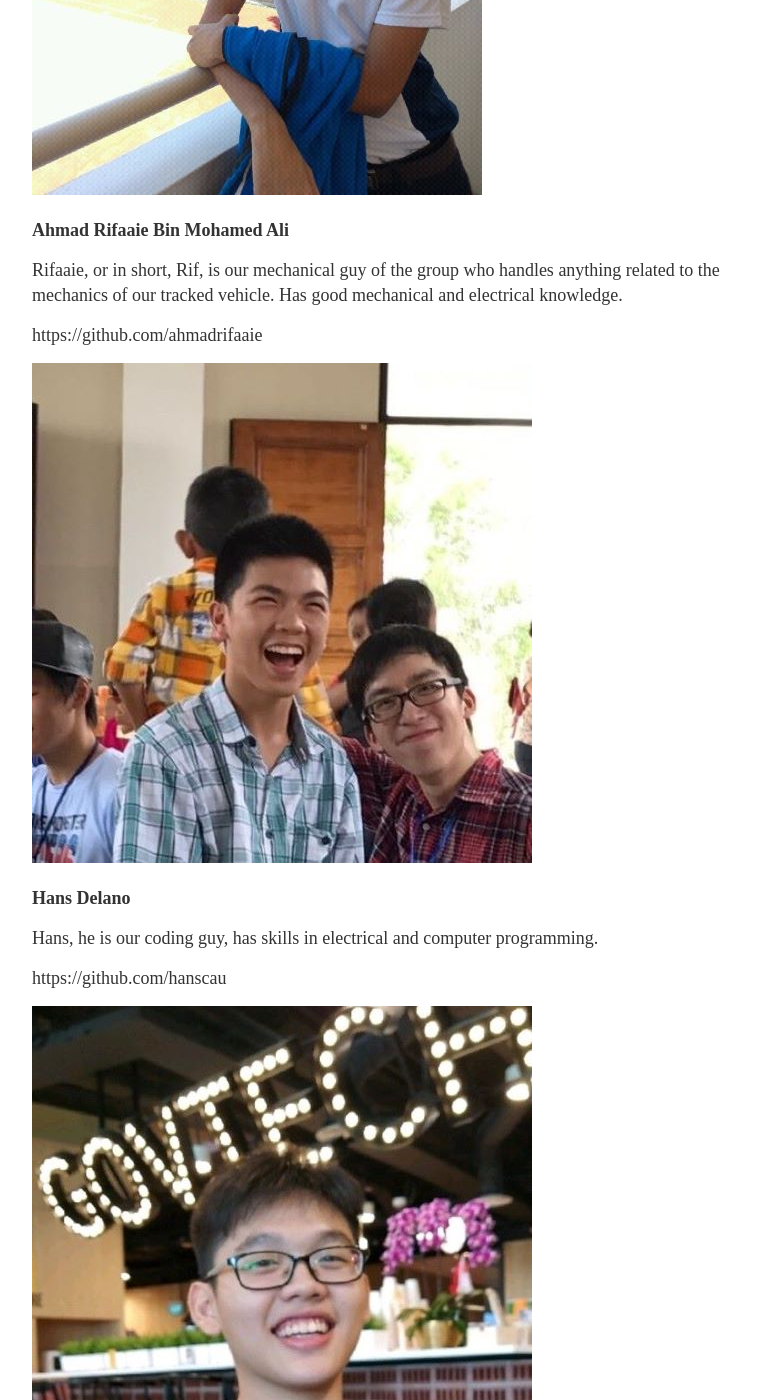
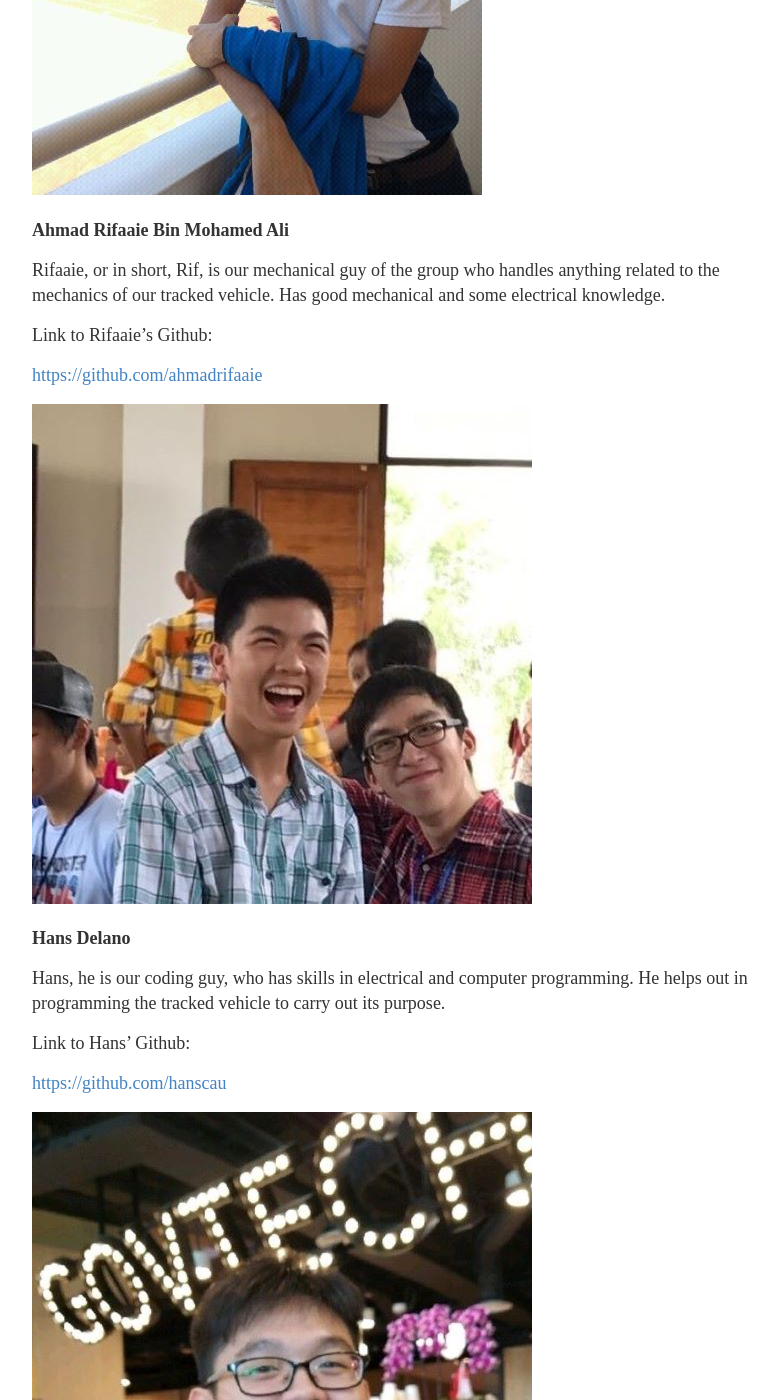
Before and after one commit to Jasperabez/TrackerBoi, a Jekyll site: the page built from _posts/2019-11-12-About-Us.md, in a window 1280 px wide and 1400 px high, scrolled down 778 px. Shown: the whole window, without its empty margins (248-1026 px from the left). Built offline with Jekyll 4.4.1, drawn with Linux system fonts in a browser that asks for light colours; our own code applies the rules of GitHub Pages for plain Markdown files; some of the changed text lies outside the part shown.

Commit message:
linkupdate
updated github links to about us page

```diff
--- a/_posts/2019-11-12-About-Us.md
+++ b/_posts/2019-11-12-About-Us.md
@@ -7,9 +7,11 @@
 
 **Ahmad Rifaaie Bin Mohamed Ali**
 
-Rifaaie, or in short, Rif, is our mechanical guy of the group who handles anything related to the mechanics of our tracked vehicle. Has good mechanical and electrical knowledge.
+Rifaaie, or in short, Rif, is our mechanical guy of the group who handles anything related to the mechanics of our tracked vehicle. Has good mechanical and some electrical knowledge.
 
-https://github.com/ahmadrifaaie
+Link to Rifaaie's Github:
+
+<a href="https://github.com/ahmadrifaaie">https://github.com/ahmadrifaaie
 
 
 ![](../images/hans.jpg)
@@ -17,9 +19,11 @@ https://github.com/ahmadrifaaie
 
 **Hans Delano**
 
-Hans, he is our coding guy, has skills in electrical and computer programming.
+Hans, he is our coding guy, who has skills in electrical and computer programming. He helps out in programming the tracked vehicle to carry out its purpose.
 
-https://github.com/hanscau
+Link to Hans' Github:
+
+<a href="https://github.com/hanscau">https://github.com/hanscau
 
 
 ![](../images/jabez.jpg)
@@ -27,9 +31,11 @@ https://github.com/hanscau
 
 **Jabez Tho Ngee Qi**
 
-Jabez, our coding guy again, who forms a good duo with Hans to make use of our coding, has good electrical and coding knowledge.
+Jabez, our coding guy again, who forms a good duo with Hans to code our track vehicle up to date, has good electrical and coding knowledge.
 
-https://github.com/Jasperabez
+Link to Jabez's Github:
+
+<a href="https://github.com/Jasperabez">https://github.com/Jasperabez
 
 
 ![](../images/weijuin.jpg)
@@ -37,6 +43,8 @@ https://github.com/Jasperabez
 
 **Lee Wei Juin**
 
-And finally, Wei Juin, who is our electrical guy, he has good electrical and coding knowledge.
+And finally, Wei Juin, he has good electrical and coding knowledge. He helps to ensure the electrical requirements needed for the track vehicle are met.
 
-https://github.com/weijuinlee
+Link to Wei Juin's Github:
+
+<a href="https://github.com/weijuinlee">https://github.com/weijuinlee
```
